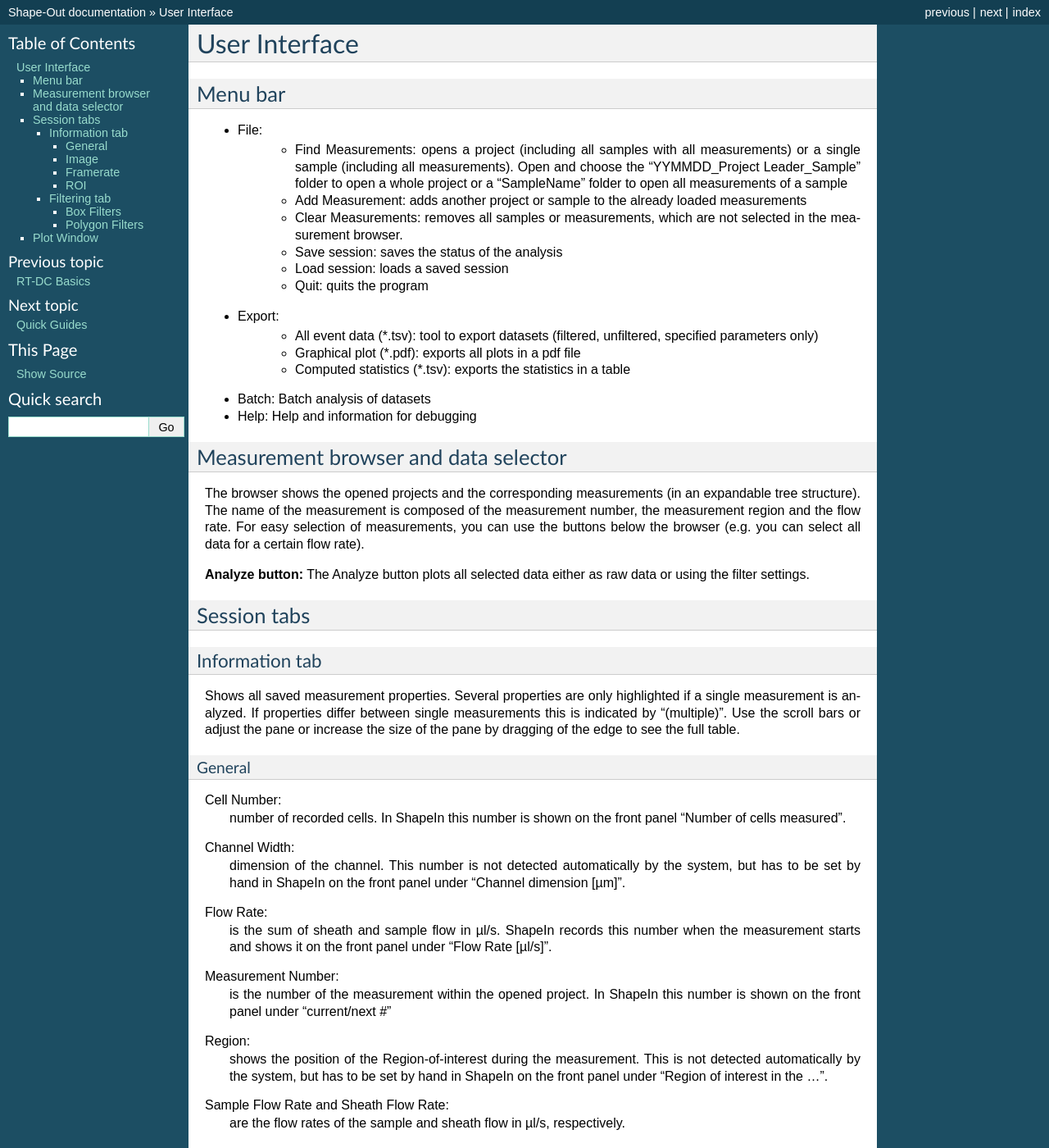
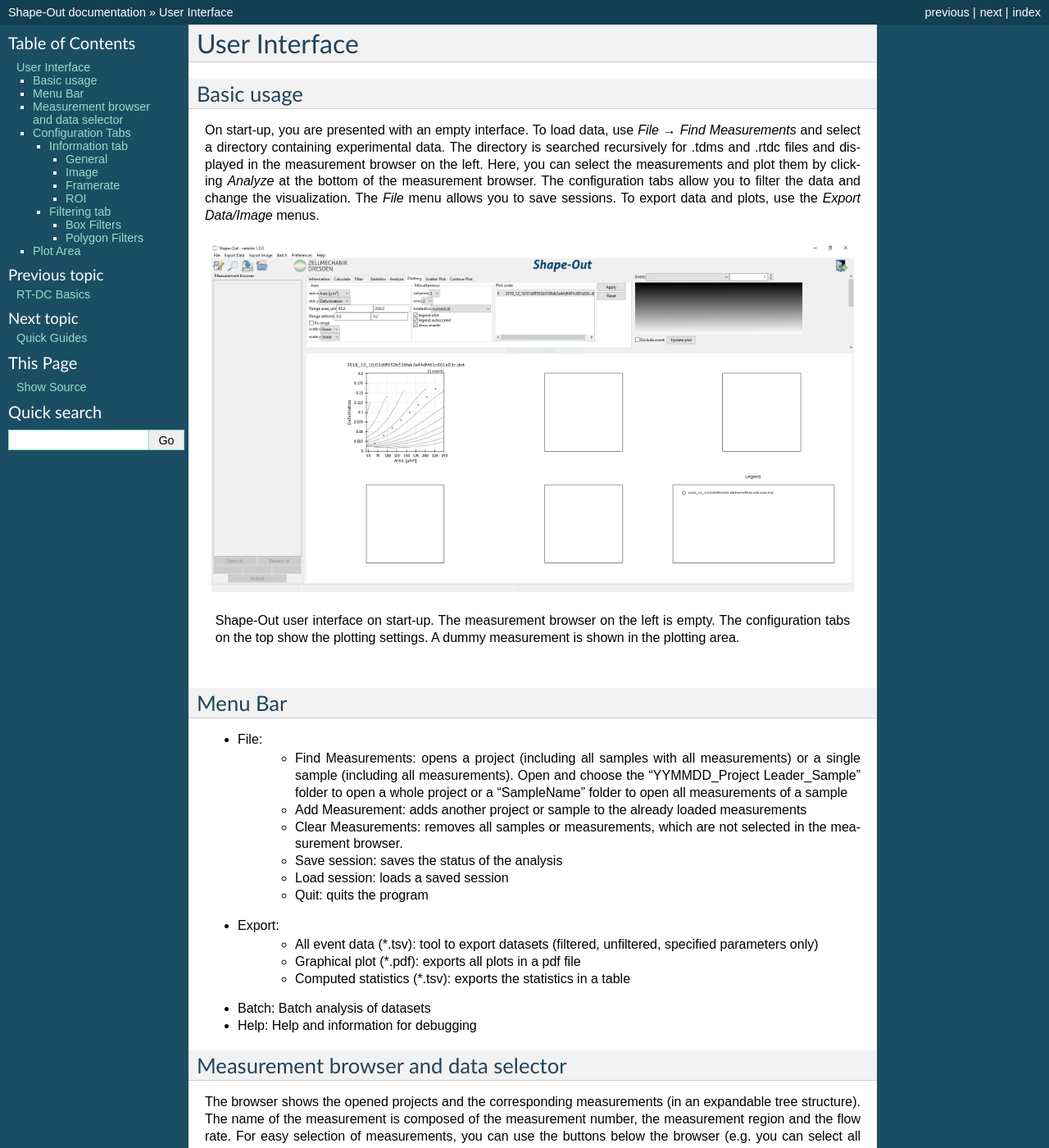
Before and after one commit to ZELLMECHANIK-DRESDEN/ShapeOut, a Sphinx documentation site: the page built from docs/sec_interface.rst, in a window 1280 px wide and 1400 px high. Shown: the whole window at 82% size. Built offline with Sphinx 7.4.7, drawn with Linux system fonts in a browser that asks for light colours; pages that are not in the unit, such as notebooks, are missing from menus; the version number could not be read and is left out; some of the changed text lies outside the part shown.

Commit message:
docs: update user interface section

```diff
--- a/docs/sec_interface.rst
+++ b/docs/sec_interface.rst
@@ -2,7 +2,26 @@
 User Interface
 ==============
 
-Menu bar
+Basic usage
+===========
+On start-up, you are presented with an empty interface. To load data,
+use *File* → *Find Measurements* and select a directory containing experimental
+data. The directory is searched recursively for .tdms and .rtdc files and
+displayed in the measurement browser on the left. Here, you can select
+the measurements and plot them by clicking *Analyze* at the bottom of the
+measurement browser. The configuration tabs allow you to filter the data
+and change the visualization. The *File* menu allows you to save sessions.
+To export data and plots, use the *Export Data/Image* menus.
+
+.. figure:: scrots/main.png
+    :target: _images/main.png
+
+    Shape-Out user interface on start-up. The measurement browser on the
+    left is empty. The configuration tabs on the top show the plotting
+    settings. A dummy measurement is shown in the plotting area.
+
+
+Menu Bar
 ========
 
 - File:
@@ -43,8 +62,8 @@
 the filter settings.
 
 
-Session tabs
-============
+Configuration Tabs
+==================
 Information tab
 ---------------
 Shows all saved measurement properties. Several properties are only
@@ -183,6 +202,6 @@
 TODO: brief explanation; See the tutorial 1 for details.
 
 
-Plot Window
+Plot Area
 ===========
 Will be updated when new GUI is ready.
```
Also changed, not shown: docs/sec_getting_started.rst (+1 -6 lines), docs/scrots/main.png (added), docs/scrots/measurement_browser.png (added).
